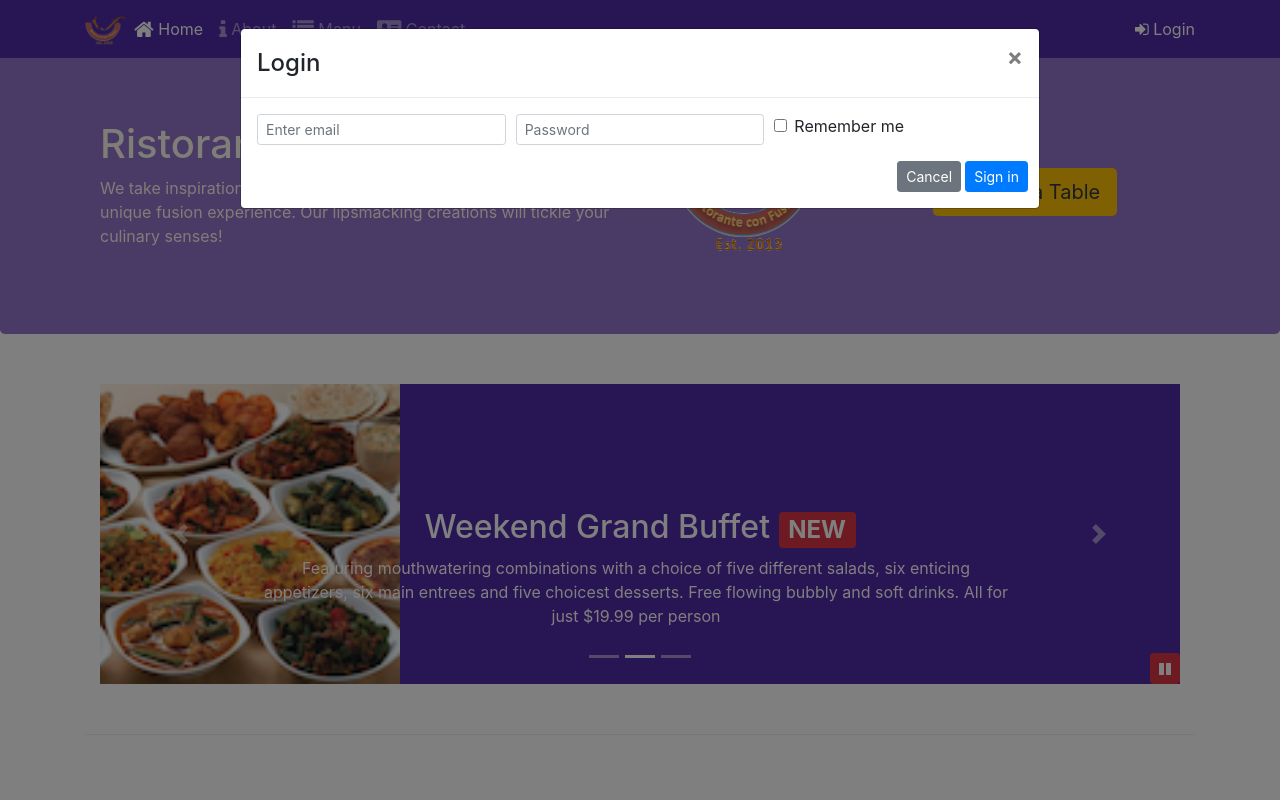
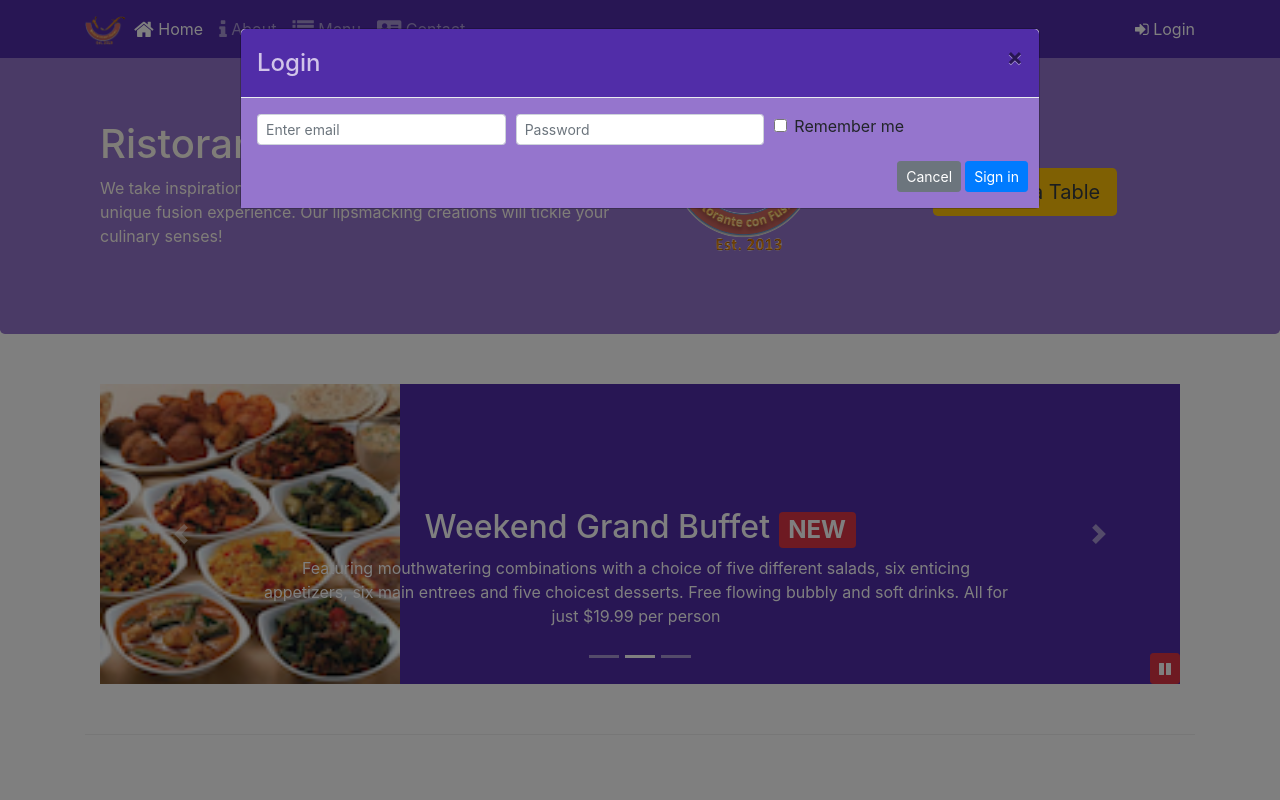
Before and after one commit to SanchitCoder98/conFusion, a website: page index.html in a window 1280 px wide. Both pictures are taken after a click on the link "Login". Shown: the top 800 px of the page. Drawn offline with nearby package versions, Linux system fonts and the light colour scheme.

Commit message:
assignment4

```diff
--- a/css/styles.scss
+++ b/css/styles.scss
@@ -73,3 +73,14 @@ body{
     position: absolute;
     bottom: 0px;
 }
+
+.modal-header{
+    background: $background-dark;
+    .modal-title{
+        color:$background-pale;
+    }
+}
+
+.modal-body{
+    background: $background-light;
+}
--- a/index.html
+++ b/index.html
@@ -32,8 +32,7 @@
                     <li class="nav-item"><a class="nav-link" href="./contactus.html"><span class="fa fa-address-card fa-lg"></span> Contact</a></li>
                 </ul>
                 <span class="navbar-text">
-                    <a data-toggle="modal" data-target="#loginModal">
-                    <span class="fa fa-sign-in"></span> Login</a>
+                    <a id="loginbtn"><span class="fa fa-sign-in"></span> Login</a>
                 </span>
             </div>
         </div>
@@ -143,7 +142,7 @@
                                 <img src="img/logo.png" class="img-fluid">
                             </div>
                             <div class="col-sm-6 col-12 align-self-center">
-                                <a role="button" class="btn bg-warning text-dark btn-lg" data-toggle="modal" data-target="#reserveModal">Reserve a Table</a>
+                                <a role="button" class="btn bg-warning text-dark btn-lg" id="resbtn">Reserve a Table</a>
                             </div>
                         </div>
                     </div>
@@ -307,6 +306,12 @@
                     $("#carouselButton").children("span").addClass("fa-pause");
                 }
             });
+            $("#resbtn").click(function(){
+                $("#reserveModal").modal("toggle");
+            });
+            $("#loginbtn").click(function(){
+                $("#loginModal").modal("toggle");
+            });
         });
     </script>
 </body>
```
Also changed, not shown: css/styles.css.
